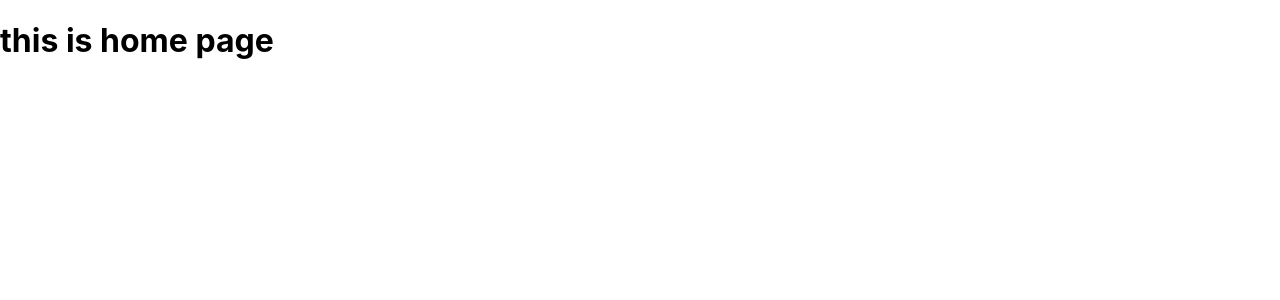
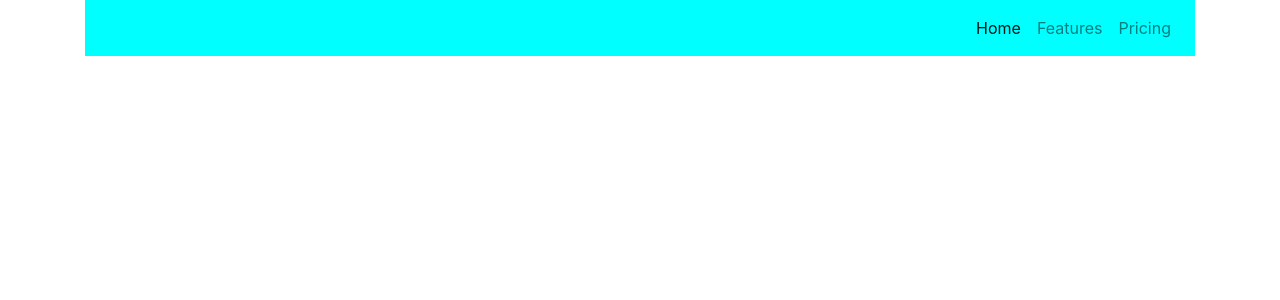
Before and after one commit to jinglad/hotel-finder, a React (Create React App) app: page / in a window 1280 px wide. Shown: the top 300 px of the page. Built offline with nearby package versions, Linux system fonts and the light colour scheme.

Commit message:
scss added

```diff
--- a/package.json
+++ b/package.json
@@ -7,6 +7,7 @@
     "@testing-library/react": "^11.1.2",
     "@testing-library/user-event": "^12.2.2",
     "bootstrap": "^4.5.3",
+    "node-sass": "^4.14.1",
     "react": "^17.0.1",
     "react-dom": "^17.0.1",
     "react-router-dom": "^5.2.0",
--- a/src/App.js
+++ b/src/App.js
@@ -1,4 +1,4 @@
-import './App.css';
+import './App.scss';
 import {
   BrowserRouter as Router,
   Switch,
@@ -6,6 +6,7 @@ import {
 } from "react-router-dom";
 import Home from './Components/Home/Home/Home';
 import Login from './Components/Login/Login/Login';
+import '../node_modules/bootstrap/dist/css/bootstrap.min.css';
 
 function App() {
   return (
--- a/src/Components/Home/Home/Home.js
+++ b/src/Components/Home/Home/Home.js
@@ -1,9 +1,10 @@
 import React from 'react';
+import Navbar from '../../Reused/Navbar/Navbar';
 
 const Home = () => {
     return (
-        <div>
-            <h1>this is home page</h1>
+        <div className="container">
+            <Navbar></Navbar>
         </div>
     );
 };
--- a/src/Components/Reused/Navbar/Navbar.js
+++ b/src/Components/Reused/Navbar/Navbar.js
@@ -1,11 +1,45 @@
-import React from 'react';
+import React from "react";
+import { Link } from "react-router-dom";
+import './Navbar.scss';
 
 const Navbar = () => {
-    return (
-        <div>
-            <h1>this is navbar</h1>
-        </div>
-    );
+  return (
+    <nav className="navbar navbar-expand-lg navbar-light bg-nav">
+      <Link className="navbar-brand" href="#">
+        <img src="" alt=""/>
+      </Link>
+      <button
+        className="navbar-toggler"
+        type="button"
+        data-toggle="collapse"
+        data-target="#navbarNav"
+        aria-controls="navbarNav"
+        aria-expanded="false"
+        aria-label="Toggle navigation"
+      >
+        <span className="navbar-toggler-icon"></span>
+      </button>
+      <div className="collapse navbar-collapse" id="navbarNav">
+        <ul className="navbar-nav ml-auto">
+          <li className="nav-item active">
+            <a className="nav-link" href="#">
+              Home <span className="sr-only">(current)</span>
+            </a>
+          </li>
+          <li className="nav-item">
+            <a className="nav-link" href="#">
+              Features
+            </a>
+          </li>
+          <li className="nav-item">
+            <a className="nav-link" href="#">
+              Pricing
+            </a>
+          </li>
+        </ul>
+      </div>
+    </nav>
+  );
 };
 
 export default Navbar;
--- /dev/null
+++ b/src/Components/Reused/Navbar/Navbar.scss
@@ -0,0 +1,3 @@
+.bg-nav{
+    background-color: aqua;
+}
```
Also changed, not shown: src/App.css (deleted), src/App.scss (added), 1 other file (tests, documents, lock files or other folders).
